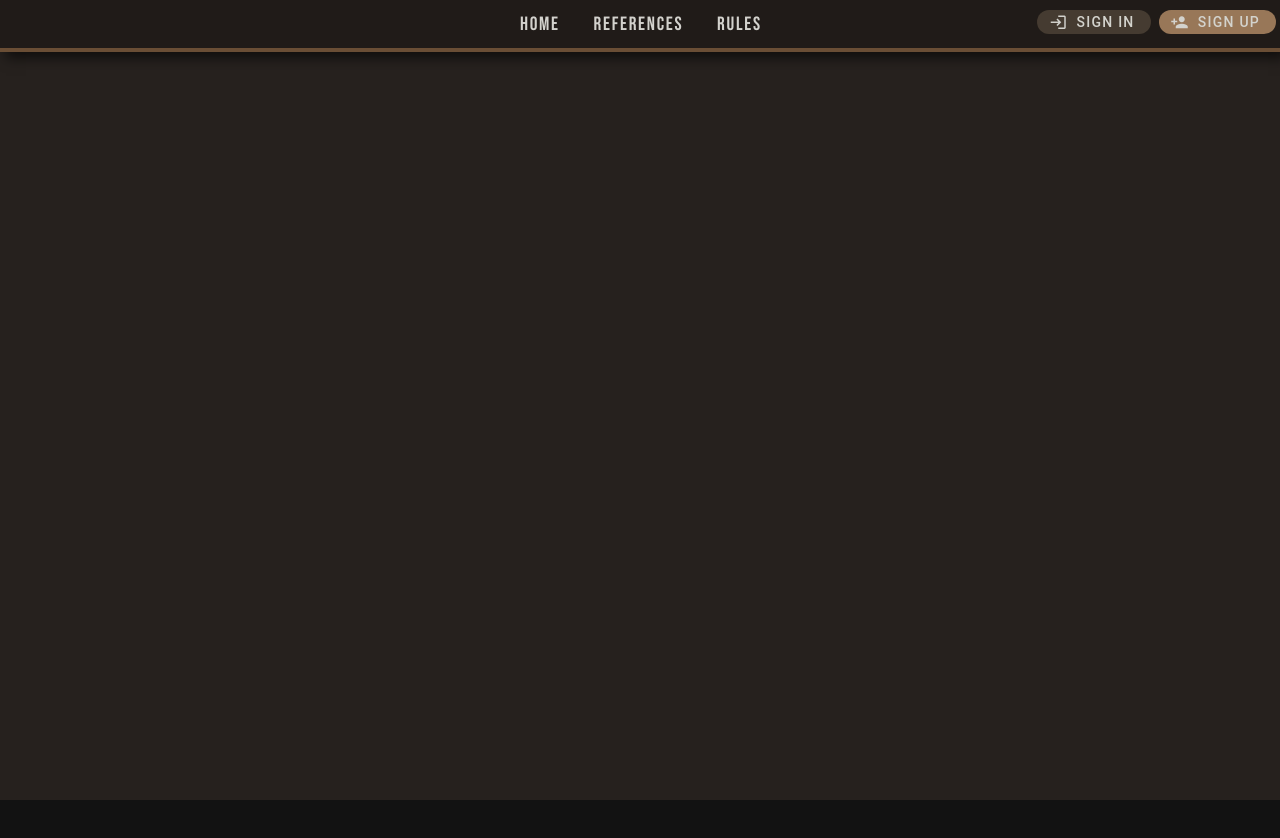
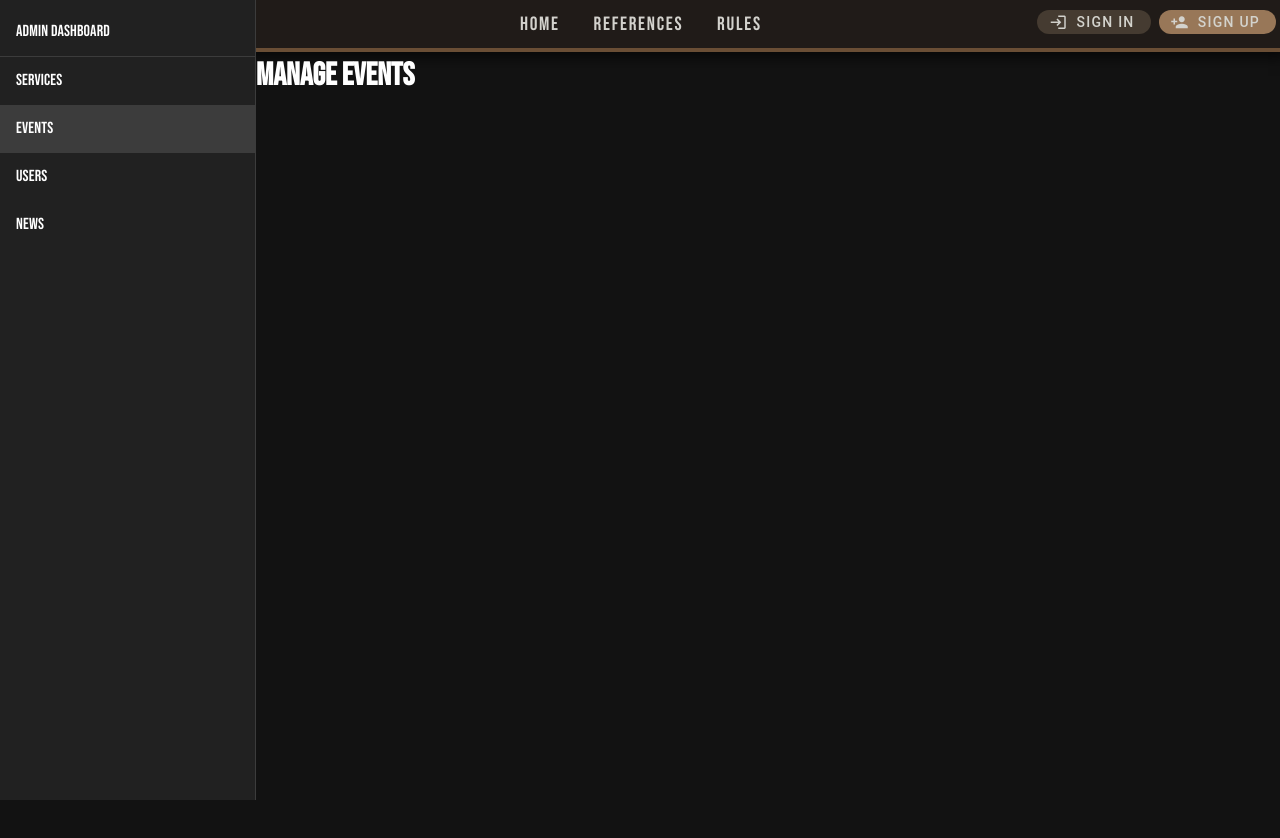
Before and after one commit to robertfromthemountain/garrisons, a Vue app in the folder frontend/: page /dashboard/manageEvents in a window 1280 px wide. Shown: the top 838 px of the page. Before the commit the page ends 800 px from the top, so only its background shows below. Built offline with nearby package versions, Linux system fonts and the light colour scheme.

Commit message:
Dashboard children navigation added

```diff
--- a/frontend/src/components/Calendar.vue
+++ b/frontend/src/components/Calendar.vue
@@ -104,6 +104,7 @@ export default {
   data() {
     return {
       calendarOptions: {
+        timeZone: 'UTC',
         weekends: false,
         locales: [huLocale, enLocale],
         locale: this.locale,
@@ -156,7 +157,7 @@ export default {
       console.log("Access Token:", this.$store.getters.accessToken);
       const token = this.$store.getters.accessToken;
       const payload = JSON.parse(atob(token.split(".")[1]));
-      console.log("Token payload:", payload);
+      console.log("TOKEEEEEEEEEEEEN:", payload);
 
       // Check expiration time
       const currentTime = Math.floor(Date.now() / 1000); // Current time in seconds
--- a/frontend/src/router/index.js
+++ b/frontend/src/router/index.js
@@ -6,6 +6,10 @@ import RulesView from '@/views/RulesView.vue'
 import LoginView from '@/views/LoginView.vue'
 import RegisterView from '@/views/RegisterView.vue'
 import DashboardView from '@/views/DashboardView.vue'
+import ManageEventsView from '@/views/ManageEventsView.vue'
+import ManageNewsView from '@/views/ManageNewsView.vue'
+import ManageServicesView from '@/views/ManageServicesView.vue'
+import ManageUsersView from '@/views/ManageUsersView.vue'
 
 const router = createRouter({
   history: createWebHistory(import.meta.env.BASE_URL),
@@ -43,7 +47,29 @@ const router = createRouter({
     {
       path: '/dashboard',
       name: 'dashboard',
-      component: DashboardView
+      component: DashboardView,
+      children: [
+        {
+          path: 'manageServices',
+          name: 'dashboard-services',
+          component: ManageServicesView
+        },
+        {
+          path: 'manageEvents',
+          name: 'dashboard-events',
+          component: ManageEventsView
+        },
+        {
+          path: 'manageUsers',
+          name: 'dashboard-users',
+          component: ManageUsersView
+        },
+        {
+          path: 'manageNews',
+          name: 'dashboard-news',
+          component: ManageNewsView
+        }
+      ]
     }
   ]
 })
--- a/frontend/src/views/DashboardView.vue
+++ b/frontend/src/views/DashboardView.vue
@@ -1,11 +1,26 @@
-<script setup>
-</script>
+<template>
+  <v-app>
+    <v-navigation-drawer app>
+      <v-list>
+        <v-list-item title="Admin Dashboard" />
+        <v-divider></v-divider>
 
-<template>
-  <div>
-    <h1>Dashboard</h1>
-  </div>
+        <v-list-item link title="Services" to="/dashboard/manageServices"></v-list-item>
+        <v-list-item link title="Events" to="/dashboard/manageEvents"></v-list-item>
+        <v-list-item link title="Users" to="/dashboard/manageUsers"></v-list-item>
+        <v-list-item link title="News" to="/dashboard/manageNews"></v-list-item>
+      </v-list>
+    </v-navigation-drawer>
+
+    <!-- The main content where your child routes will be displayed -->
+    <v-main>
+      <router-view />
+    </v-main>
+  </v-app>
 </template>
 
-<style>
-</style>
+<script>
+export default {
+  name: "DashboardView",
+};
+</script>
--- /dev/null
+++ b/frontend/src/views/ManageEventsView.vue
@@ -0,0 +1,12 @@
+<template>
+    <div>
+      <h1>Manage Events</h1>
+      <!-- Add your form and service management logic here -->
+    </div>
+  </template>
+
+  <script>
+  export default {
+    name: 'ManageEventsView'
+  }
+  </script>
--- /dev/null
+++ b/frontend/src/views/ManageNewsView.vue
@@ -0,0 +1,12 @@
+<template>
+    <div>
+      <h1>Manage News</h1>
+      <!-- Add your form and service management logic here -->
+    </div>
+  </template>
+
+  <script>
+  export default {
+    name: 'ManageNewsView'
+  }
+  </script>
--- /dev/null
+++ b/frontend/src/views/ManageServicesView.vue
@@ -0,0 +1,12 @@
+<template>
+    <div>
+      <h1>Manage Services</h1>
+      <!-- Add your form and service management logic here -->
+    </div>
+  </template>
+
+  <script>
+  export default {
+    name: 'ManageServicesView'
+  }
+  </script>
--- /dev/null
+++ b/frontend/src/views/ManageUsersView.vue
@@ -0,0 +1,12 @@
+<template>
+    <div>
+      <h1>Manage Users</h1>
+      <!-- Add your form and service management logic here -->
+    </div>
+  </template>
+
+  <script>
+  export default {
+    name: 'ManageUsersView'
+  }
+  </script>
```
